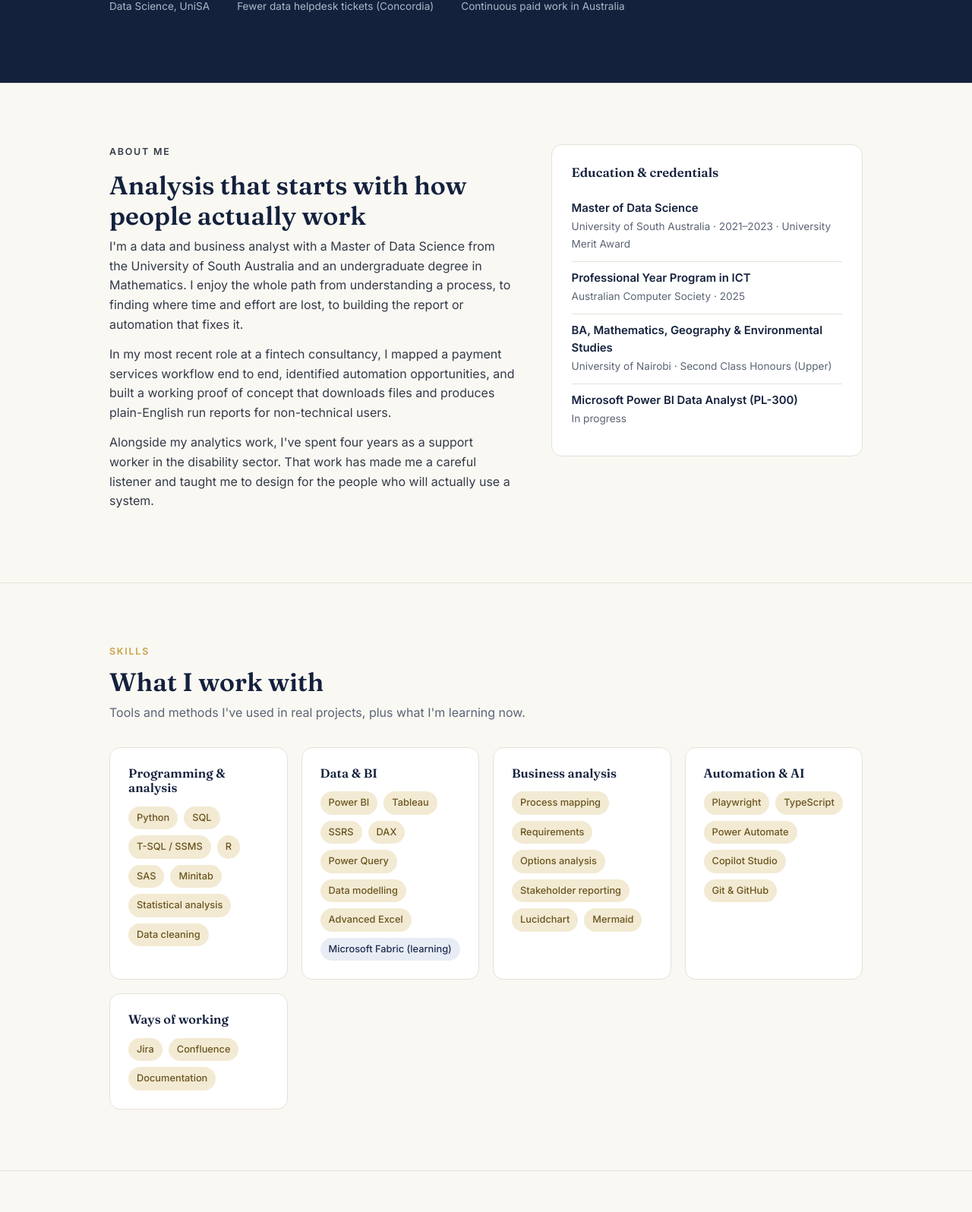
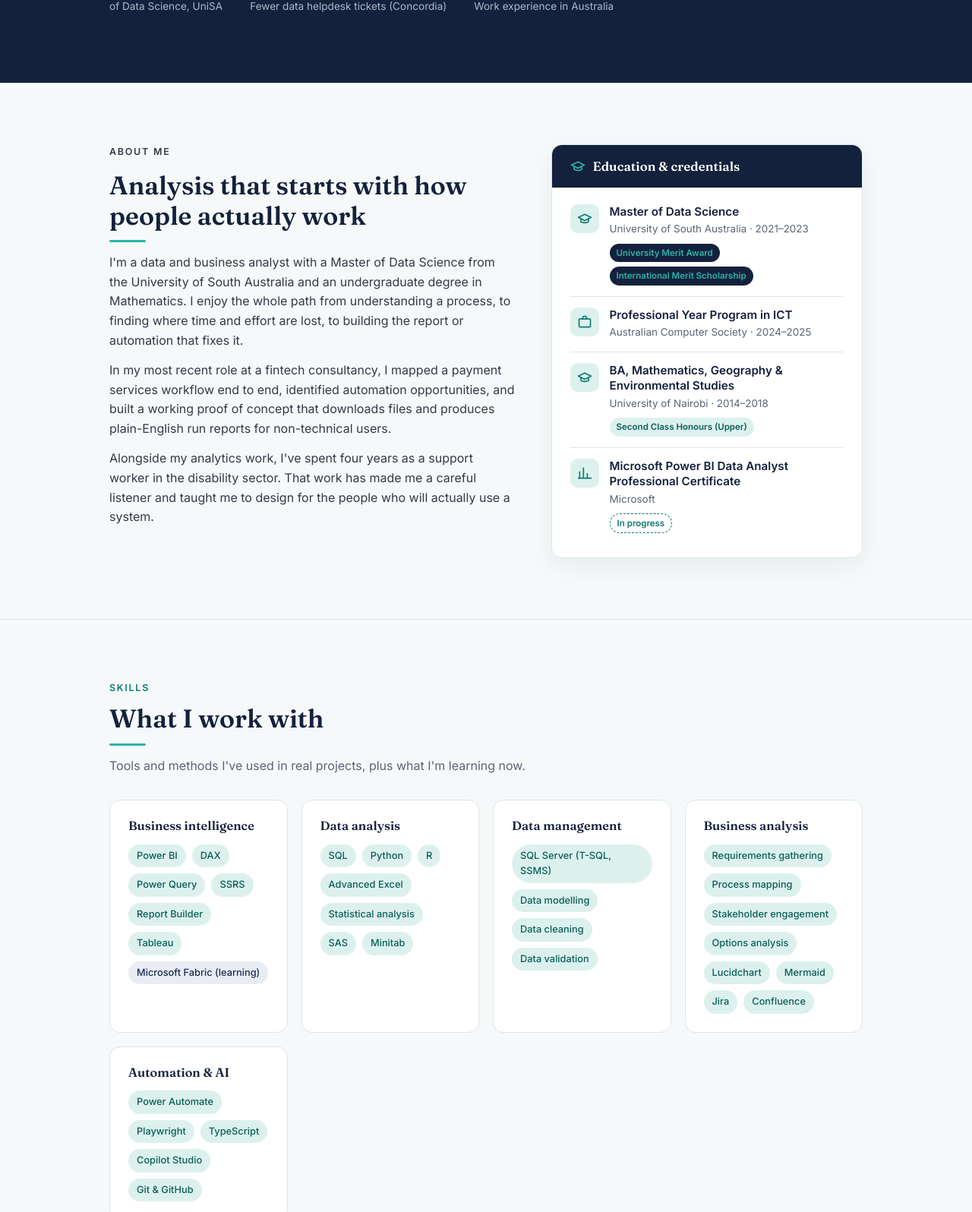
Before and after one commit to jacintakimani/jacintakimani.github.io, a plain HTML site: page index.html in a window 1280 px wide. Shown: the part 724-2320 px from the top of the page at 76% size. Drawn offline with Linux system fonts and the light colour scheme.

Commit message:
Add files via upload

```diff
--- a/index.html
+++ b/index.html
@@ -10,8 +10,8 @@
 <link href="https://fonts.googleapis.com/css2?family=Fraunces:ital,opsz,wght@0,9..144,500;0,9..144,600;1,9..144,500&family=Inter:wght@400;500;600&display=swap" rel="stylesheet">
 <style>
   :root{
-    --navy:#14213d; --navy-2:#1d2d50; --gold:#c9a24b; --gold-soft:#f3ead3;
-    --ink:#1b1f2a; --muted:#5b6475; --line:#e4e1d8; --paper:#faf8f3; --white:#ffffff;
+    --navy:#14213d; --navy-2:#1d2d50; --gold:#2bb3a8; --gold-soft:#dcf1ee; --teal-ink:#0e7a71;
+    --ink:#1b1f2a; --muted:#5b6475; --line:#dde6e7; --paper:#f6f9f9; --white:#ffffff;
     --radius:14px;
   }
   *{box-sizing:border-box;margin:0;padding:0}
@@ -20,13 +20,14 @@
   a{color:inherit}
   .wrap{max-width:1040px;margin:0 auto;padding:0 24px}
   h1,h2,h3{font-family:Fraunces,Georgia,serif;font-weight:600;line-height:1.2;color:var(--navy)}
-  h2{font-size:clamp(1.6rem,3vw,2.1rem);margin-bottom:8px}
-  .eyebrow{font-size:.78rem;letter-spacing:.14em;text-transform:uppercase;color:var(--gold);font-weight:600;margin-bottom:10px}
+  h2{font-size:clamp(1.6rem,3vw,2.1rem);margin-bottom:14px}
+  section:not(.contact) h2::after{content:"";display:block;width:48px;height:3px;border-radius:3px;background:var(--gold);margin-top:12px}
+  .eyebrow{font-size:.78rem;letter-spacing:.14em;text-transform:uppercase;color:var(--teal-ink);font-weight:600;margin-bottom:10px}
   .lead{color:var(--muted);max-width:640px;margin-bottom:32px}
   section{padding:80px 0;border-top:1px solid var(--line)}
 
   /* nav */
-  nav{position:sticky;top:0;z-index:10;background:rgba(250,248,243,.92);backdrop-filter:blur(8px);border-bottom:1px solid var(--line)}
+  nav{position:sticky;top:0;z-index:10;background:rgba(246,249,249,.92);backdrop-filter:blur(8px);border-bottom:1px solid var(--line)}
   nav .wrap{display:flex;align-items:center;justify-content:space-between;height:64px}
   .mono{font-family:Fraunces,serif;font-style:italic;font-weight:500;font-size:1.25rem;width:42px;height:42px;border-radius:50%;background:var(--navy);color:var(--gold);display:grid;place-items:center;text-decoration:none}
   nav ul{display:flex;gap:26px;list-style:none}
@@ -35,8 +36,9 @@
 
   /* hero */
   .hero{background:var(--navy);color:var(--white);padding:96px 0 88px;border:0;position:relative;overflow:hidden}
-  .hero::after{content:"";position:absolute;right:-120px;top:-120px;width:420px;height:420px;border-radius:50%;border:1px solid rgba(201,162,75,.25)}
-  .hero::before{content:"";position:absolute;right:-40px;top:-40px;width:260px;height:260px;border-radius:50%;border:1px solid rgba(201,162,75,.18)}
+  .hero::after{content:"";position:absolute;right:-120px;top:-120px;width:420px;height:420px;border-radius:50%;border:1px solid rgba(43,179,168,.28)}
+  .hero::before{content:"";position:absolute;right:-40px;top:-40px;width:260px;height:260px;border-radius:50%;border:1px solid rgba(43,179,168,.2)}
+  .hero .eyebrow,.contact .eyebrow{color:var(--gold)}
   .hero h1{color:var(--white);font-size:clamp(2.3rem,6vw,3.8rem);margin-bottom:10px}
   .hero .role{font-family:Fraunces,serif;font-style:italic;color:var(--gold);font-size:clamp(1.15rem,2.4vw,1.45rem);margin-bottom:22px}
   .hero p.intro{max-width:620px;color:#d6dbe6;font-size:.98rem;margin-bottom:14px}
@@ -57,29 +59,39 @@
   /* about */
   .about-grid{display:grid;grid-template-columns:1.3fr 1fr;gap:48px;align-items:start}
   .about-grid p{margin-bottom:14px;color:#333a48}
-  .edu{background:var(--white);border:1px solid var(--line);border-radius:var(--radius);padding:26px}
-  .edu h3{font-size:1.05rem;margin-bottom:16px}
-  .edu li{list-style:none;padding:10px 0;border-bottom:1px solid var(--line);font-size:.93rem}
+  .edu{background:var(--white);border:1px solid var(--line);border-radius:var(--radius);overflow:hidden;box-shadow:0 10px 30px rgba(20,33,61,.06)}
+  .edu-head{background:var(--navy);color:var(--white);padding:18px 24px;display:flex;align-items:center;gap:10px}
+  .edu-head h3{color:var(--white);font-size:1.05rem;margin:0}
+  .edu-head svg{color:var(--gold)}
+  .edu ul{padding:8px 24px 18px}
+  .edu li{list-style:none;display:grid;grid-template-columns:38px 1fr;gap:14px;padding:14px 0;border-bottom:1px solid var(--line)}
   .edu li:last-child{border:0}
-  .edu li strong{display:block;color:var(--navy)}
-  .edu li span{color:var(--muted);font-size:.85rem}
+  .edu .ic{width:38px;height:38px;border-radius:10px;background:var(--gold-soft);color:var(--teal-ink);display:grid;place-items:center}
+  .edu li strong{display:block;color:var(--navy);font-size:.95rem;line-height:1.35}
+  .edu li .sub{display:block;color:var(--muted);font-size:.84rem;margin-top:2px}
+  .chips{display:flex;flex-wrap:wrap;gap:6px;margin-top:8px}
+  .chip{font-size:.72rem;font-weight:600;padding:3px 9px;border-radius:999px;background:var(--navy);color:var(--gold)}
+  .chip.soft{background:var(--gold-soft);color:#0b5f58}
+  .chip.prog{background:transparent;border:1px dashed var(--teal-ink);color:var(--teal-ink)}
 
   /* skills */
   .skills{display:grid;grid-template-columns:repeat(auto-fit,minmax(220px,1fr));gap:18px}
   .skill{background:var(--white);border:1px solid var(--line);border-radius:var(--radius);padding:24px}
   .skill h3{font-size:1.02rem;margin-bottom:14px}
   .tags{display:flex;flex-wrap:wrap;gap:8px}
-  .tag{font-size:.8rem;padding:5px 11px;border-radius:999px;background:var(--gold-soft);color:#6b5520;font-weight:500}
+  .tag{font-size:.8rem;padding:5px 11px;border-radius:999px;background:var(--gold-soft);color:#0b5f58;font-weight:500}
   .tag.learn{background:#e8ecf5;color:var(--navy-2)}
 
   /* projects */
   .projects{display:grid;gap:22px}
   .project{background:var(--white);border:1px solid var(--line);border-radius:var(--radius);padding:30px;display:grid;grid-template-columns:200px 1fr;gap:30px}
-  .project .meta{border-right:1px solid var(--line);padding-right:24px}
-  .project .num{font-family:Fraunces,serif;font-size:2.2rem;color:var(--gold);line-height:1}
+  .project .meta{background:var(--gold-soft);border-radius:10px;padding:18px}
+  .project:hover{border-color:var(--gold);box-shadow:0 10px 30px rgba(20,33,61,.07)}
+  .project{transition:border-color .2s,box-shadow .2s}
+  .project .num{font-family:Fraunces,serif;font-size:2.2rem;color:var(--teal-ink);line-height:1}
   .project .type{font-size:.78rem;text-transform:uppercase;letter-spacing:.1em;color:var(--muted);margin-top:10px}
   .project .where{font-size:.88rem;color:var(--navy);font-weight:600;margin-top:4px}
-  .project h3{font-size:1.3rem;margin-bottom:10px}
+  .project h3{font-size:1.35rem;margin-bottom:10px;line-height:1.25}
   .project p{color:#3a4152;margin-bottom:14px}
   .project ul{margin:0 0 16px 18px;color:#3a4152}
   .project li{margin-bottom:6px}
@@ -90,7 +102,7 @@
   .timeline{position:relative;padding-left:28px}
   .timeline::before{content:"";position:absolute;left:6px;top:6px;bottom:6px;width:2px;background:var(--line)}
   .item{position:relative;padding-bottom:34px}
-  .item::before{content:"";position:absolute;left:-28px;top:6px;width:14px;height:14px;border-radius:50%;background:var(--paper);border:3px solid var(--gold)}
+  .item::before{content:"";position:absolute;left:-28px;top:6px;width:14px;height:14px;border-radius:50%;background:var(--paper);border:3px solid var(--teal-ink)}
   .item .when{font-size:.82rem;color:var(--muted);font-weight:500}
   .item h3{font-size:1.12rem;margin:2px 0}
   .item .org{color:var(--navy-2);font-weight:600;font-size:.93rem;margin-bottom:8px}
@@ -108,7 +120,7 @@
     nav ul{display:none}
     .about-grid{grid-template-columns:1fr}
     .project{grid-template-columns:1fr;gap:14px}
-    .project .meta{border-right:0;border-bottom:1px solid var(--line);padding:0 0 14px}
+    .project .meta{padding:14px 16px}
     section{padding:60px 0}
     .stats{gap:24px}
     .hero-grid{grid-template-columns:1fr;gap:28px}
@@ -137,7 +149,7 @@
    <div>
     <p class="eyebrow">Adelaide, South Australia</p>
     <h1>Jacinta Kimani</h1>
-    <p class="role">Data &amp; Business Analyst</p>
+    <p class="role">Data Analytics · Business Intelligence · Business Analysis</p>
     <p class="intro">Hi, I'm Jacinta, an early-career data and business analyst who enjoys helping teams make better decisions. I analyse data to find out what's really going on, build clear reports and dashboards in Power BI and Excel, and work with people to understand their processes and needs. Where it helps, I automate the repetitive steps too.</p>
     <p class="intro">I bring a Master of Data Science, a background in mathematics and hands-on industry experience, along with a practical, people-first approach to every project.</p>
     <div class="btns">
@@ -145,9 +157,9 @@
       <a href="#contact" class="btn btn-ghost">Get in touch</a>
     </div>
     <div class="stats">
-      <div class="stat"><b>Master's</b><span>Data Science, UniSA</span></div>
+      <div class="stat"><b>Master</b><span>of Data Science, UniSA</span></div>
       <div class="stat"><b>40%</b><span>Fewer data helpdesk tickets (Concordia)</span></div>
-      <div class="stat"><b>4+ yrs</b><span>Continuous paid work in Australia</span></div>
+      <div class="stat"><b>4+ years</b><span>Work experience in Australia</span></div>
     </div>
    </div>
     <!-- PHOTO SLOT: upload your photo to GitHub as photo.jpg and it appears here automatically.
@@ -169,12 +181,15 @@
       <p>Alongside my analytics work, I've spent four years as a support worker in the disability sector. That work has made me a careful listener and taught me to design for the people who will actually use a system.</p>
     </div>
     <div class="edu">
-      <h3>Education &amp; credentials</h3>
+      <div class="edu-head"><svg width="20" height="20" viewBox="0 0 24 24" fill="none" stroke="currentColor" stroke-width="2" stroke-linecap="round" stroke-linejoin="round"><path d="M22 10 12 5 2 10l10 5 10-5z"/><path d="M6 12v5c3 2 9 2 12 0v-5"/></svg><h3>Education &amp; credentials</h3></div>
       <ul>
-        <li><strong>Master of Data Science</strong><span>University of South Australia · 2021–2023 · University Merit Award</span></li>
-        <li><strong>Professional Year Program in ICT</strong><span>Australian Computer Society · 2025</span></li>
-        <li><strong>BA, Mathematics, Geography &amp; Environmental Studies</strong><span>University of Nairobi · Second Class Honours (Upper)</span></li>
-        <li><strong>Microsoft Power BI Data Analyst (PL-300)</strong><span>In progress</span></li>
+        <li><span class="ic"><svg width="20" height="20" viewBox="0 0 24 24" fill="none" stroke="currentColor" stroke-width="2" stroke-linecap="round" stroke-linejoin="round"><path d="M22 10 12 5 2 10l10 5 10-5z"/><path d="M6 12v5c3 2 9 2 12 0v-5"/></svg></span><div><strong>Master of Data Science</strong><span class="sub">University of South Australia · 2021–2023</span>
+          <div class="chips"><span class="chip">University Merit Award</span><span class="chip">International Merit Scholarship</span></div></div></li>
+        <li><span class="ic"><svg width="20" height="20" viewBox="0 0 24 24" fill="none" stroke="currentColor" stroke-width="2" stroke-linecap="round" stroke-linejoin="round"><rect x="3" y="7" width="18" height="13" rx="2"/><path d="M9 7V5a2 2 0 0 1 2-2h2a2 2 0 0 1 2 2v2"/></svg></span><div><strong>Professional Year Program in ICT</strong><span class="sub">Australian Computer Society · 2024–2025</span></div></li>
+        <li><span class="ic"><svg width="20" height="20" viewBox="0 0 24 24" fill="none" stroke="currentColor" stroke-width="2" stroke-linecap="round" stroke-linejoin="round"><path d="M22 10 12 5 2 10l10 5 10-5z"/><path d="M6 12v5c3 2 9 2 12 0v-5"/></svg></span><div><strong>BA, Mathematics, Geography &amp; Environmental Studies</strong><span class="sub">University of Nairobi · 2014–2018</span>
+          <div class="chips"><span class="chip soft">Second Class Honours (Upper)</span></div></div></li>
+        <li><span class="ic"><svg width="20" height="20" viewBox="0 0 24 24" fill="none" stroke="currentColor" stroke-width="2" stroke-linecap="round" stroke-linejoin="round"><path d="M4 20V10M10 20V4M16 20v-7M22 20H2"/></svg></span><div><strong>Microsoft Power BI Data Analyst Professional Certificate</strong><span class="sub">Microsoft</span>
+          <div class="chips"><span class="chip prog">In progress</span></div></div></li>
       </ul>
     </div>
   </div>
@@ -187,24 +202,24 @@
     <p class="lead">Tools and methods I've used in real projects, plus what I'm learning now.</p>
     <div class="skills">
       <div class="skill">
-        <h3>Programming &amp; analysis</h3>
-        <div class="tags"><span class="tag">Python</span><span class="tag">SQL</span><span class="tag">T-SQL / SSMS</span><span class="tag">R</span><span class="tag">SAS</span><span class="tag">Minitab</span><span class="tag">Statistical analysis</span><span class="tag">Data cleaning</span></div>
+        <h3>Business intelligence</h3>
+        <div class="tags"><span class="tag">Power BI</span><span class="tag">DAX</span><span class="tag">Power Query</span><span class="tag">SSRS</span><span class="tag">Report Builder</span><span class="tag">Tableau</span><span class="tag learn">Microsoft Fabric (learning)</span></div>
       </div>
       <div class="skill">
-        <h3>Data &amp; BI</h3>
-        <div class="tags"><span class="tag">Power BI</span><span class="tag">Tableau</span><span class="tag">SSRS</span><span class="tag">DAX</span><span class="tag">Power Query</span><span class="tag">Data modelling</span><span class="tag">Advanced Excel</span><span class="tag learn">Microsoft Fabric (learning)</span></div>
+        <h3>Data analysis</h3>
+        <div class="tags"><span class="tag">SQL</span><span class="tag">Python</span><span class="tag">R</span><span class="tag">Advanced Excel</span><span class="tag">Statistical analysis</span><span class="tag">SAS</span><span class="tag">Minitab</span></div>
+      </div>
+      <div class="skill">
+        <h3>Data management</h3>
+        <div class="tags"><span class="tag">SQL Server (T-SQL, SSMS)</span><span class="tag">Data modelling</span><span class="tag">Data cleaning</span><span class="tag">Data validation</span></div>
       </div>
       <div class="skill">
         <h3>Business analysis</h3>
-        <div class="tags"><span class="tag">Process mapping</span><span class="tag">Requirements</span><span class="tag">Options analysis</span><span class="tag">Stakeholder reporting</span><span class="tag">Lucidchart</span><span class="tag">Mermaid</span></div>
+        <div class="tags"><span class="tag">Requirements gathering</span><span class="tag">Process mapping</span><span class="tag">Stakeholder engagement</span><span class="tag">Options analysis</span><span class="tag">Lucidchart</span><span class="tag">Mermaid</span><span class="tag">Jira</span><span class="tag">Confluence</span></div>
       </div>
       <div class="skill">
         <h3>Automation &amp; AI</h3>
-        <div class="tags"><span class="tag">Playwright</span><span class="tag">TypeScript</span><span class="tag">Power Automate</span><span class="tag">Copilot Studio</span><span class="tag">Git &amp; GitHub</span></div>
-      </div>
-      <div class="skill">
-        <h3>Ways of working</h3>
-        <div class="tags"><span class="tag">Jira</span><span class="tag">Confluence</span><span class="tag">Documentation</span></div>
+        <div class="tags"><span class="tag">Power Automate</span><span class="tag">Playwright</span><span class="tag">TypeScript</span><span class="tag">Copilot Studio</span><span class="tag">Git &amp; GitHub</span></div>
       </div>
     </div>
   </div>
@@ -228,12 +243,12 @@
           <p>As a Business Intelligence intern at a school, I worked with student and assessment data to make it more reliable and turn it into reports staff could act on.</p>
           <ul>
             <li>Built a SQL and Python reconciliation framework that found and fixed record inconsistencies, cutting related helpdesk tickets by 40%</li>
-            <li>Built and automated recurring SSRS (SQL Server Reporting Services) reports for student and administration functions, including timetables, home classes and attendance</li>
+            <li>Built and automated recurring reports in SSRS (SQL Server Reporting Services) and Report Builder for student and administration functions, including timetables, home classes and attendance</li>
             <li>Built Power BI dashboards that helped staff spot students who needed support sooner</li>
             <li>Audited records and prepared NAPLAN data for analysis and reporting</li>
             <li>Guided staff to match records on student ID numbers instead of names, preventing data-matching errors</li>
           </ul>
-          <div class="tags"><span class="tag">SQL</span><span class="tag">Python</span><span class="tag">Power BI</span><span class="tag">SSRS</span><span class="tag">Data quality</span><span class="tag">Automated reporting</span></div>
+          <div class="tags"><span class="tag">SQL</span><span class="tag">Python</span><span class="tag">Power BI</span><span class="tag">SSRS</span><span class="tag">Report Builder</span><span class="tag">Data quality</span><span class="tag">Automated reporting</span></div>
         </div>
       </article>
 
@@ -267,6 +282,7 @@
           <h3>Payment services automation review</h3>
           <p>An end-to-end review of how a payment services team receives, prepares and reconciles files, to find where automation would save the most time.</p>
           <ul>
+            <li>Took part in stakeholder workshops and shadowed frontline staff to understand how the work was really done</li>
             <li>Mapped three separate file intake methods and proposed combining them into one preparation pipeline</li>
             <li>Consolidated twelve improvement opportunities, each assessed for value, risk and what should stay manual</li>
             <li>Wrote a recommendation paper and a two-page decision brief for leadership, plus a one-page summary for frontline staff</li>
@@ -289,9 +305,29 @@
         </div>
       </article>
 
+      <article class="project">
+        <div class="meta">
+          <div class="num">05</div>
+          <div class="type">Data science · University project</div>
+          <div class="where">Master of Data Science, UniSA · 2023</div>
+        </div>
+        <div>
+          <h3>Retail sales forecasting: what drives weekly sales?</h3>
+          <p>Using Walmart's public sales data for 45 stores across three store types, the project asked which factors drive weekly sales and how accurately they can be forecast, to support inventory and staffing decisions.</p>
+          <ul>
+            <li>Explored sales by store type, store, department and season, alongside holidays, temperature, fuel price, CPI and unemployment</li>
+            <li>Found store size was the strongest driver of sales. Large stores saw clear peaks from October to January, and sales dipped when unemployment rose above 10% or temperatures were extreme</li>
+            <li>Compared three approaches for each store type: linear regression (tuned with GridSearchCV), SARIMAX time-series forecasting, and random forest regression</li>
+            <li>Random forest performed best, with R² of at least 0.86 for every store type and up to 0.98. The SARIMAX model explained about 80% of the variation in overall sales</li>
+            <li>Assessed every model with MAE, MSE, R², and residual and QQ plots, and noted where each one was unreliable, such as on outlier weeks</li>
+          </ul>
+          <div class="tags"><span class="tag">Python</span><span class="tag">scikit-learn</span><span class="tag">SARIMAX</span><span class="tag">Random forest</span><span class="tag">Regression</span><span class="tag">Time-series forecasting</span><span class="tag">Data visualisation</span></div>
+        </div>
+      </article>
+
       <article class="project soon">
         <div class="meta">
-          <div class="num">05</div>
+          <div class="num">06</div>
           <div class="type">Data analysis</div>
           <div class="where">Power BI</div>
         </div>
@@ -323,7 +359,7 @@
         <div class="when">Jun 2025 – Sep 2025</div>
         <h3>ICT Business Intelligence Intern</h3>
         <div class="org">Concordia College</div>
-        <p>Improved student data quality with a SQL and Python reconciliation framework (40% fewer related helpdesk tickets), automated SSRS reports for timetables, home classes and attendance, and built Power BI dashboards.</p>
+        <p>Improved student data quality with a SQL and Python reconciliation framework (40% fewer related helpdesk tickets), automated SSRS and Report Builder reports for timetables, home classes and attendance, and built Power BI dashboards.</p>
       </div>
       <div class="item">
         <div class="when">Jun 2024 – Oct 2025</div>
```
